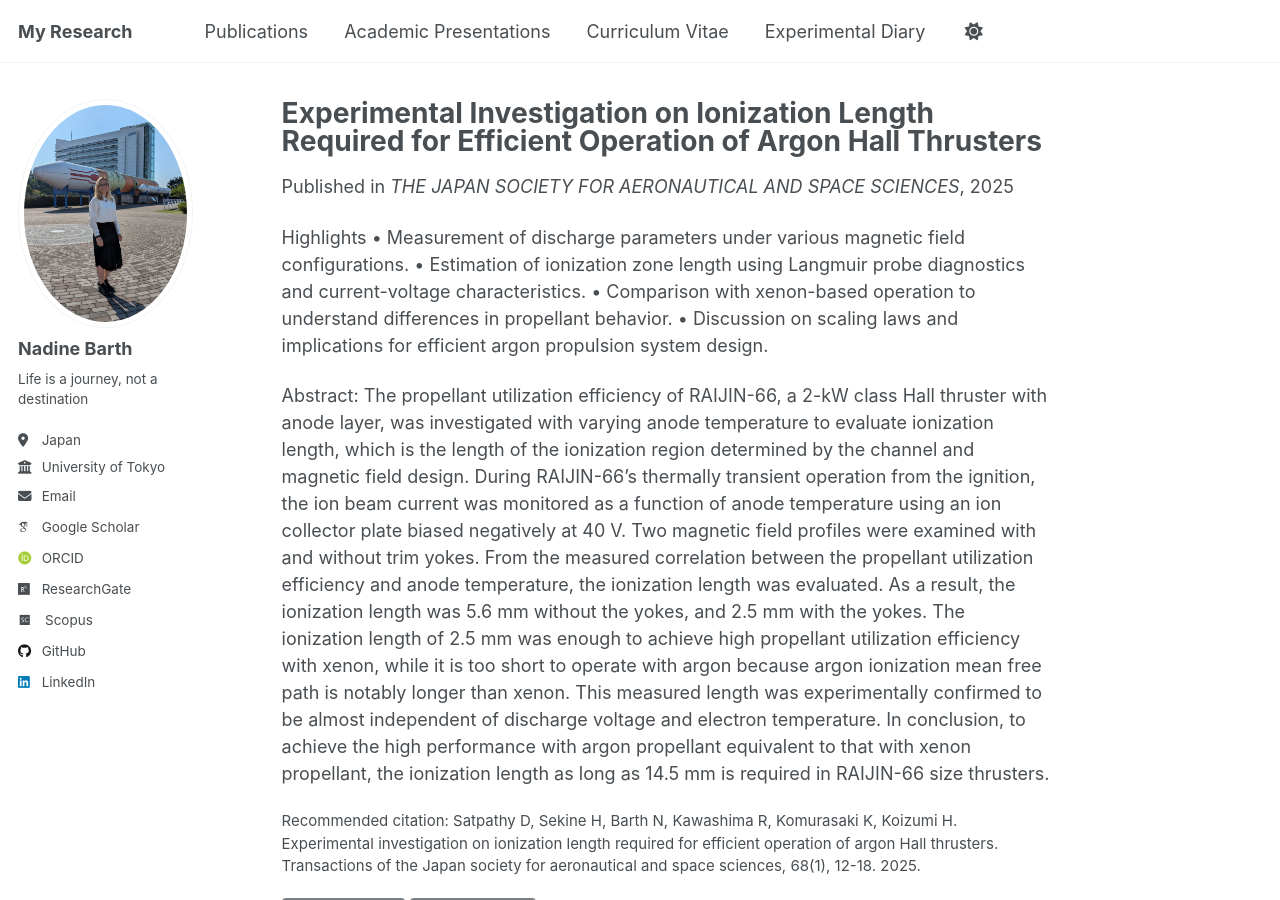
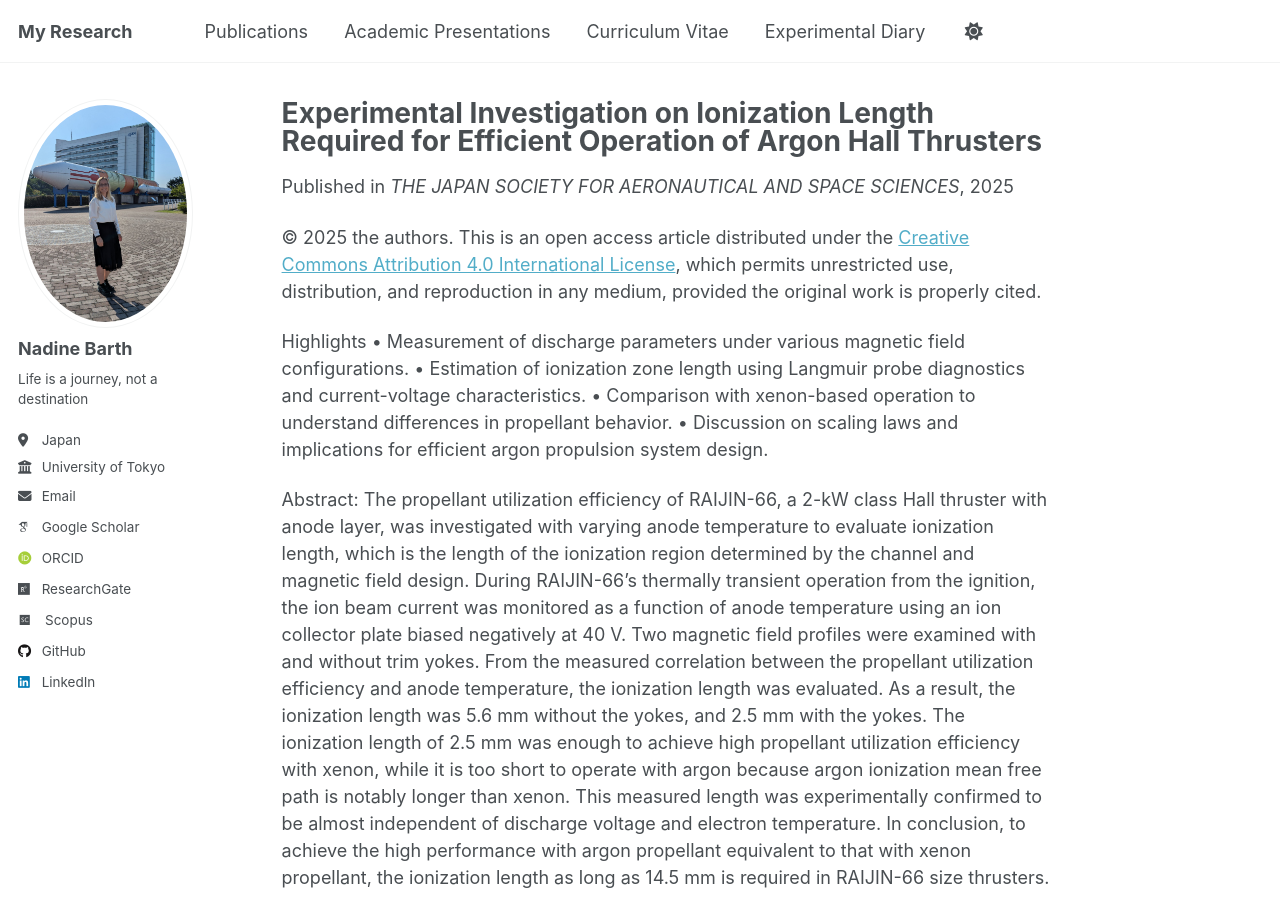
Before and after one commit to Barth-Nadine/Research, a Jekyll site: the page built from _publications/2025_01_Experimental investigation on ionization length required for efficient operation of argon Hall thrusters.md, in a window 1280 px wide and 900 px high. Built offline with Jekyll 4.4.1, drawn with Linux system fonts in a browser that asks for light colours; some web fonts are replaced.

Commit message:
Host final published PDF for ionization-length coauthor paper
This article (Trans. JSASS, Satpathy et al. 2025) is published CC BY
4.0 open access, so the final version can be freely hosted and
redistributed with attribution. Replaces the J-STAGE landing-page link
with the actual PDF and adds the license notice.

```diff
--- a/_publications/2025_01_Experimental investigation on ionization length required for efficient operation of argon Hall thrusters.md
+++ b/_publications/2025_01_Experimental investigation on ionization length required for efficient operation of argon Hall thrusters.md
@@ -6,12 +6,14 @@
 excerpt: 'This paper investigates the ionization length necessary for efficient operation of Hall-effect thrusters using argon as a propellant.'
 date: 2025-01-01
 venue: 'THE JAPAN SOCIETY FOR AERONAUTICAL AND SPACE SCIENCES'
-paperurl: 'https://www.jstage.jst.go.jp/article/tjsass/68/1/68_T-23-51/_article'
+paperurl: '/Research/files/2024-ionization-length-argon.pdf'
 bibtexurl: '/Research/files/2024-ionization-length-argon.bib'
 citation: 'Satpathy D, Sekine H, Barth N, Kawashima R, Komurasaki K, Koizumi H. Experimental investigation on ionization length required for efficient operation of argon Hall thrusters. Transactions of the Japan society for aeronautical and space sciences, 68(1), 12-18. 2025. '
 layout: single
 abstract: 'The propellant utilization efficiency of RAIJIN-66, a 2-kW class Hall thruster with anode layer, was investigated with varying anode temperature to evaluate ionization length, which is the length of the ionization region determined by the channel and magnetic field design. During RAIJIN-66’s thermally transient operation from the ignition, the ion beam current was monitored as a function of anode temperature using an ion collector plate biased negatively at 40 V. Two magnetic field profiles were examined with and without trim yokes. From the measured correlation between the propellant utilization efficiency and anode temperature, the ionization length was evaluated. As a result, the ionization length was 5.6 mm without the yokes, and 2.5 mm with the yokes. The ionization length of 2.5 mm was enough to achieve high propellant utilization efficiency with xenon, while it is too short to operate with argon because argon ionization mean free path is notably longer than xenon. This measured length was experimentally confirmed to be almost independent of discharge voltage and electron temperature. In conclusion, to achieve the high performance with argon propellant equivalent to that with xenon propellant, the ionization length as long as 14.5 mm is required in RAIJIN-66 size thrusters.'
 ---
+
+&copy; 2025 the authors. This is an open access article distributed under the [Creative Commons Attribution 4.0 International License](https://creativecommons.org/licenses/by/4.0/), which permits unrestricted use, distribution, and reproduction in any medium, provided the original work is properly cited.
 
 Highlights
     • Measurement of discharge parameters under various magnetic field configurations.
```
Also changed, not shown: 1 other file.
